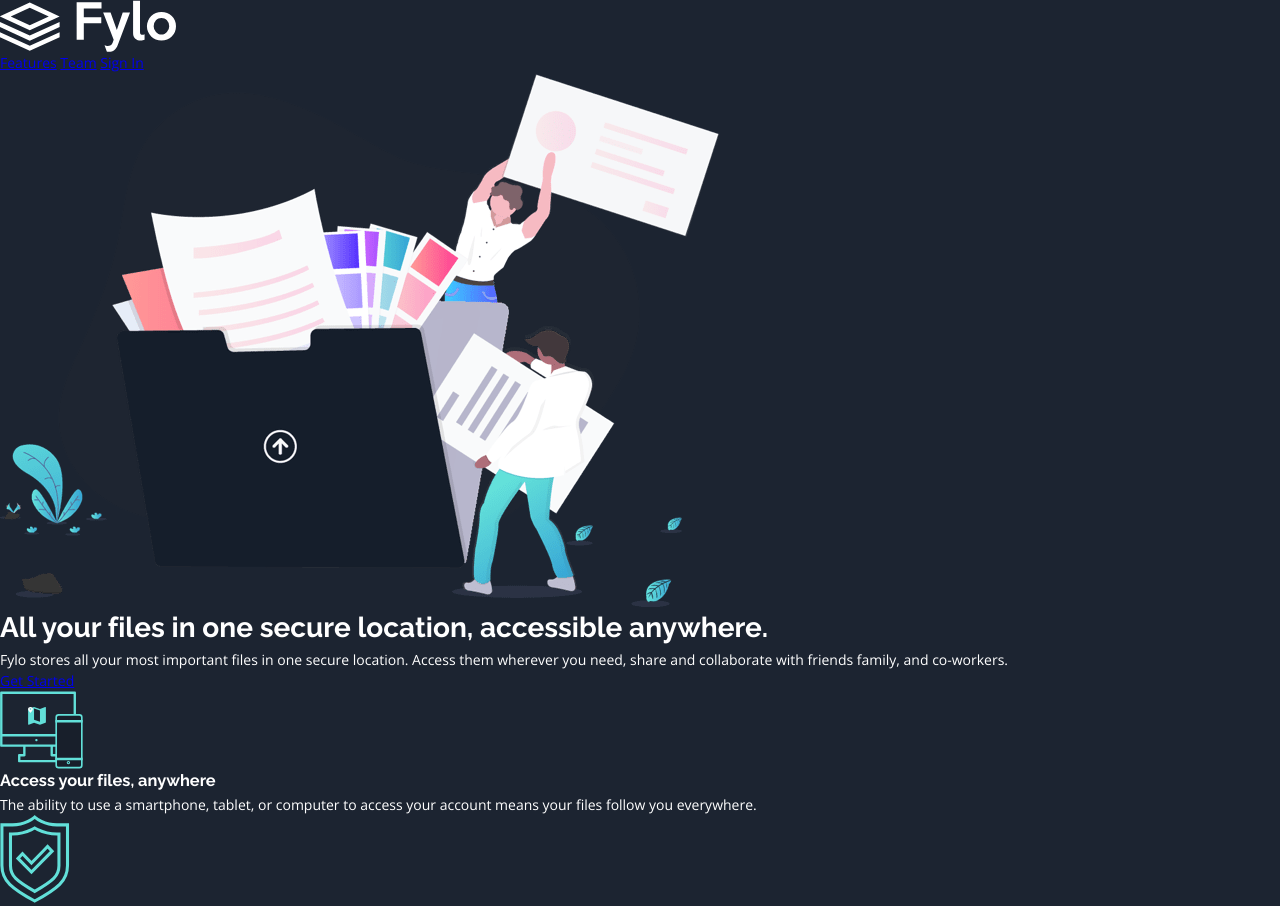
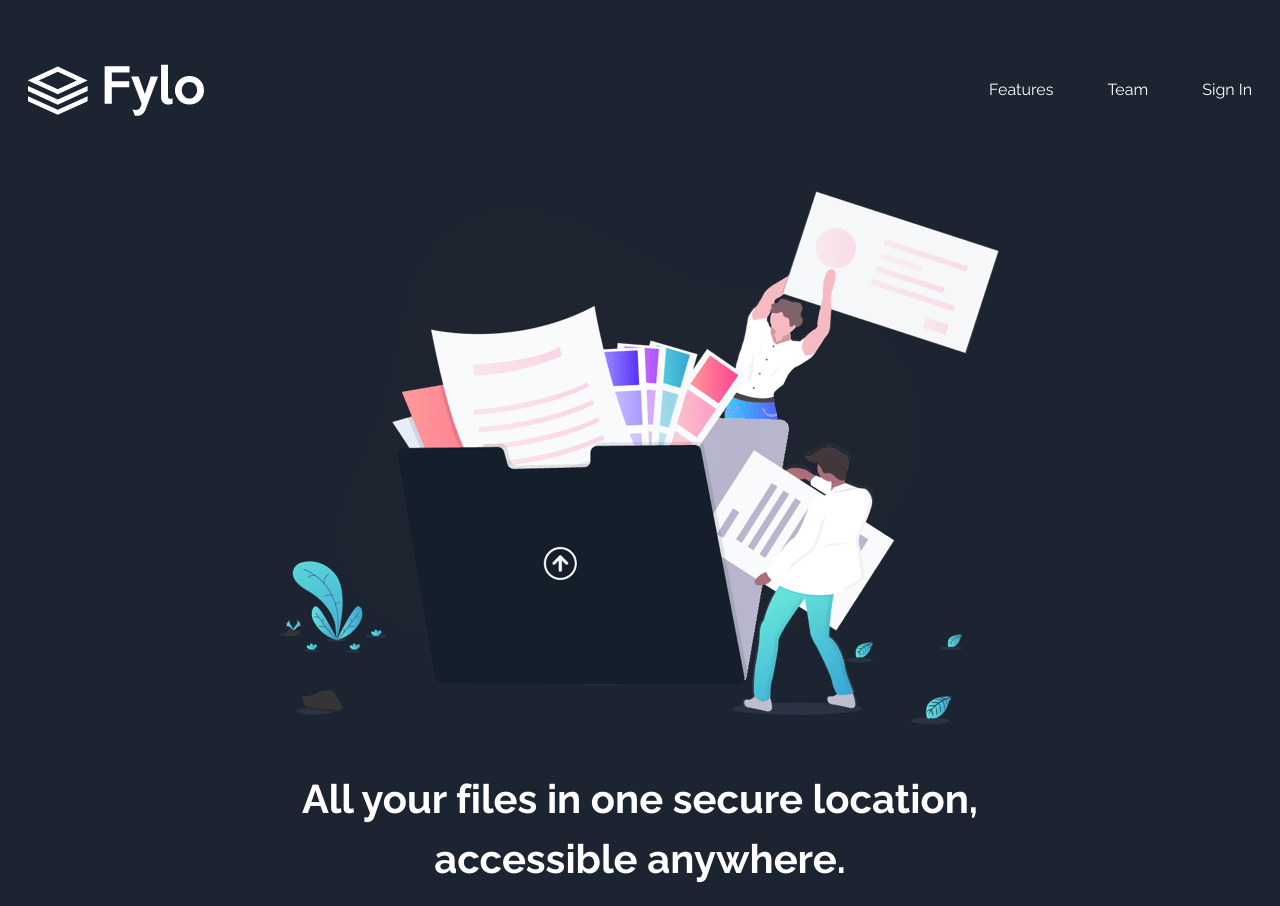
Before and after one commit to karolbanat/fylo-dark-theme-landing-page, a website: page index.html in a window 1280 px wide. Shown: the top 906 px of the page. Drawn offline with nearby package versions, Linux system fonts and the light colour scheme; files whose address does not match are found by name.

Commit message:
Header, nav, buttons styling

```diff
--- a/index.html
+++ b/index.html
@@ -27,19 +27,23 @@
         <ul class="primary-navigation__nav-list">
           <li>
             <a href="#" class="link primary-navigation__nav-link">Features</a>
+          </li>
+          <li>
             <a href="#" class="link primary-navigation__nav-link">Team</a>
+          </li>
+          <li>
             <a href="#" class="link primary-navigation__nav-link">Sign In</a>
           </li>
         </ul>
       </nav>
     </div>
     <div class="container container--xsmall">
-      <div class="primary-header__content | text-center fz-475">
+      <div class="flow text-center fz-475" style="--flow-spacer: 1.125em">
         <img src="./dist/images/illustration-intro.png" alt="">
         <h1 class="primary-header__heading">All your files in one secure location, accessible anywhere.</h1>
         <p>Fylo stores all your most important files in one secure location. Access them wherever
           you need, share and collaborate with friends family, and co-workers.</p>
-        <a href="#" class="button button--primary button--large">Get Started</a>
+        <a href="#" class="button button--primary button--large primary-header__button">Get Started</a>
       </div>
     </div>
   </header>
@@ -191,10 +195,10 @@
           <p class="address__info"><img src="./dist/images/icons/icon-location.svg" alt="" class="address__icon"> Lorem
             ipsum dolor sit amet, consectetur adipiscing elit, sed do eiusmod tempor incididunt ut labore et
             dolore magna aliqua</p>
-          <a href="tel:+15431234567" class="link address__info"><img src="./dist/images/icon-phone.svg" alt=""
+          <a href="tel:+15431234567" class="link address__info"><img src="./dist/images/icons/icon-phone.svg" alt=""
                  class="address__icon"> +1-543-123-4567</a>
           <a href="mailto:example@fylo.com" class="link address__info"><img
-                 src="./dist/images/icon-email.svg" alt="" class="address__icon"> example@fylo.com</a>
+                 src="./dist/images/icons/icon-email.svg" alt="" class="address__icon"> example@fylo.com</a>
         </address>
         <nav aria-label="footer" class="primary-footer__nav">
           <ul class="primary-footer__nav-list">
--- a/src/sass/abstracts/_variables.scss
+++ b/src/sass/abstracts/_variables.scss
@@ -60,8 +60,3 @@ $border-radius: (
 	200: 0.9rem,
 	900: 100vmax,
 );
-
-$spacings: (
-	em: (),
-	rem: (),
-);
--- a/src/sass/base/_root.scss
+++ b/src/sass/base/_root.scss
@@ -37,11 +37,4 @@
 	@each $radius, $value in variables.$border-radius {
 		--borr-#{$radius}: #{$value};
 	}
-
-	// spacings
-	@each $unit, $sizes in variables.$spacings {
-		@each $size, $value in $sizes {
-			--spacing-#{$unit}-#{$size}: #{$value};
-		}
-	}
 }
--- /dev/null
+++ b/src/sass/components/_button.scss
@@ -0,0 +1,23 @@
+.button {
+	display: inline-block;
+	padding: var(--button-padding-block, 1.225em) var(--button-padding-inline, 6em);
+	font-size: var(--fz-450);
+	font-weight: var(--fw-700);
+	text-decoration: none;
+	line-height: 1;
+	color: var(--clr-neutral-100);
+	background: linear-gradient(135deg, var(--clr-accent-400), var(--clr-accent-700));
+	border: none;
+	border-radius: var(--borr-900);
+	cursor: pointer;
+
+	&:hover,
+	&:focus-visible {
+		background: var(--clr-accent-300);
+	}
+
+	&--small {
+		--button-padding-block: 1em;
+		--button-padding-inline: 1.85em;
+	}
+}
--- a/src/sass/components/_index.scss
+++ b/src/sass/components/_index.scss
@@ -0,0 +1,5 @@
+@forward './primary-header';
+@forward './primary-navigation';
+@forward './logo';
+@forward './link';
+@forward './button';
--- /dev/null
+++ b/src/sass/components/_link.scss
@@ -0,0 +1,5 @@
+.link {
+	color: var(--clr-neutral-100);
+	text-decoration: none;
+	cursor: pointer;
+}
--- /dev/null
+++ b/src/sass/components/_logo.scss
@@ -0,0 +1,8 @@
+.logo {
+	--width: clamp(8rem, 20vw, 17.6rem);
+	max-width: var(--width);
+
+	&--small {
+		--width: 10.8rem;
+	}
+}
--- /dev/null
+++ b/src/sass/components/_primary-header.scss
@@ -0,0 +1,16 @@
+@use '../abstracts/mixins' as mxn;
+
+.primary-header {
+	margin-bottom: clamp(12rem, 20vw, 15.8rem);
+
+	&__heading {
+		font-size: var(--fz-700);
+	}
+
+	&__button {
+		margin-top: 1.8rem;
+		@include mxn.mq(medium) {
+			margin-top: 3.2rem;
+		}
+	}
+}
--- /dev/null
+++ b/src/sass/components/_primary-navigation.scss
@@ -0,0 +1,24 @@
+.primary-navigation {
+	display: flex;
+	align-items: center;
+	justify-content: space-between;
+	padding-top: clamp(2.4rem, 5vw, 7.4rem);
+	margin-bottom: clamp(4.8rem, 7.5vw, 7.4rem);
+
+	&__nav-list {
+		display: flex;
+		align-items: center;
+		gap: clamp(2.4rem, -1rem + 5vw, 5.8rem);
+	}
+
+	&__nav-link {
+		font-family: var(--ff-secondary);
+		font-size: var(--fz-300);
+
+		&:hover,
+		&:focus-visible {
+			text-decoration: underline;
+			font-weight: var(--fw-700);
+		}
+	}
+}
--- /dev/null
+++ b/src/sass/layout/_container.scss
@@ -0,0 +1,26 @@
+.container {
+	--padding-inline: 2.8rem;
+
+	margin-inline: auto;
+	width: min(var(--max-width, 111rem), 100% - 2 * var(--padding-inline));
+
+	&--xsmall {
+		--max-width: 72rem;
+	}
+
+	&--small {
+		--max-width: 88rem;
+	}
+
+	&--medium {
+		--max-width: 116rem;
+	}
+
+	&--large {
+		--max-width: 124rem;
+	}
+
+	&--xlarge {
+		--max-width: 128rem;
+	}
+}
--- a/src/sass/layout/_index.scss
+++ b/src/sass/layout/_index.scss
@@ -1 +1,2 @@
 @forward './flow';
+@forward './container';
--- a/src/sass/utility/_index.scss
+++ b/src/sass/utility/_index.scss
@@ -1 +1,2 @@
 @forward './visually-hidden';
+@forward './text';
--- /dev/null
+++ b/src/sass/utility/_text.scss
@@ -0,0 +1,7 @@
+.text-center {
+	text-align: center;
+}
+
+.fz-475 {
+	font-size: var(--fz-475);
+}
```
Also changed, not shown: dist/css/main.min.css.
